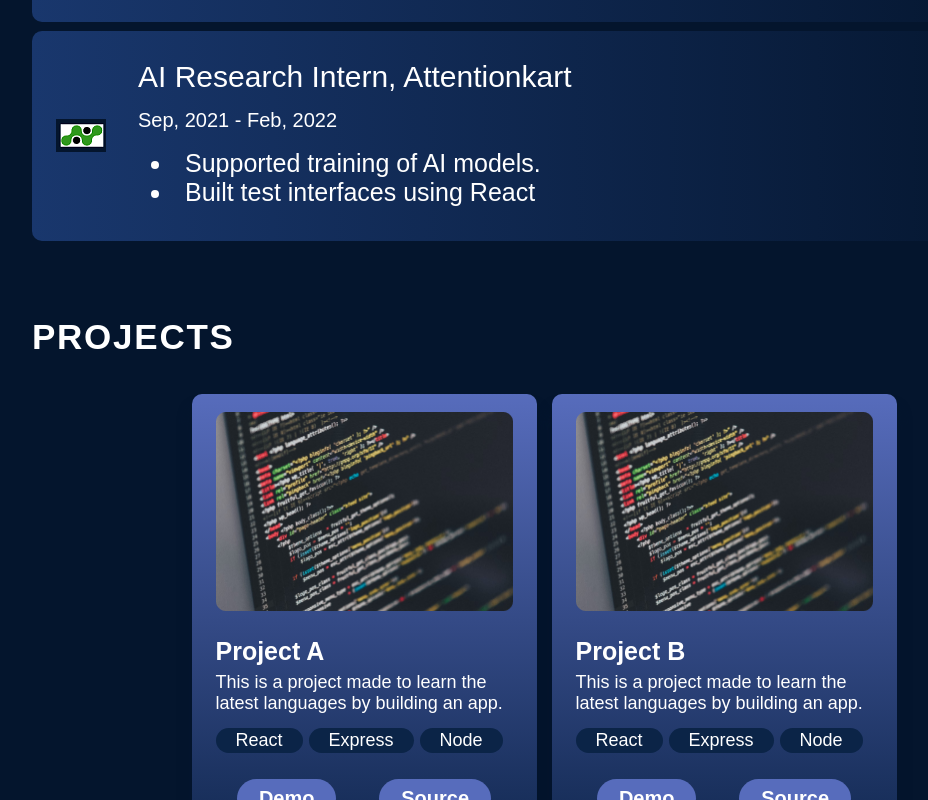
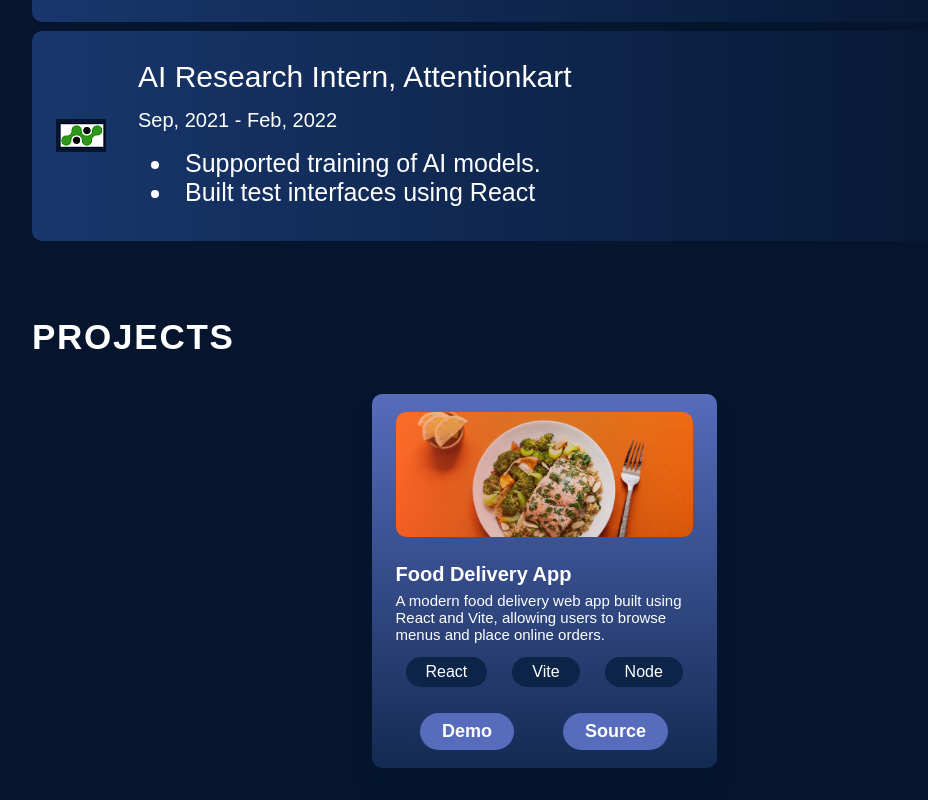
Before and after one commit to archanaV07/Portfolio, a React (Vite) app: page / in a window 1280 px wide. Shown: the part 2000-2800 px from the top of the page, without its empty margins (96-1024 px from the left). Built offline with nearby package versions, Linux system fonts and the light colour scheme.

Commit message:
Project_1

```diff
--- a/src/components/Projects/ProjectCard.module.css
+++ b/src/components/Projects/ProjectCard.module.css
@@ -12,16 +12,19 @@
 
 .image {
   margin-bottom: 26px;
+  border-radius: 10px;
+  width: 100%;
+  height: 100%;
 }
 
 .title {
-  font-size: 25px;
-  font-weight: 700;
+  font-size: 20px;
+  font-weight: 600;
 }
 
 .description {
   margin-top: 6px;
-  font-size: 18px;
+  font-size: 15px;
   font-weight: 400;
 }
 
@@ -31,16 +34,18 @@
   display: flex;
   flex-direction: row;
   flex-wrap: wrap;
-  gap: 6px;
+  gap: 25px;
   list-style: none;
+  padding-left: 10px;
 }
 
 .skill {
-  font-size: 18px;
+  font-size: 16px;
   font-weight: 400;
   border-radius: 100px;
   background: var(--color-dark);
-  padding: 2px 20px;
+  padding: 6px 20px;
+  align-items: center;
 }
 
 .links {
@@ -53,8 +58,8 @@
 .link {
   text-decoration: none;
   color: var(--color-text);
-  font-size: 20px;
-  font-weight: 600;
+  font-size: 18px;
+  font-weight: 550;
   border-radius: 100px;
   background: var(--color-primary);
   padding: 8px 22px;
--- a/src/data/projects.json
+++ b/src/data/projects.json
@@ -1,26 +1,10 @@
 [
   {
-    "title": "Project A",
-    "imageSrc": "projects/project.png",
-    "description": "This is a project made to learn the latest languages by building an app.",
-    "skills": ["React", "Express", "Node"],
-    "demo": "https://www.example.com",
-    "source": "https://www.github.com"
-  },
-  {
-    "title": "Project B",
-    "imageSrc": "projects/project.png",
-    "description": "This is a project made to learn the latest languages by building an app.",
-    "skills": ["React", "Express", "Node"],
-    "demo": "https://www.example.com",
-    "source": "https://www.github.com"
-  },
-  {
-    "title": "Project C",
-    "imageSrc": "projects/project.png",
-    "description": "This is a project made to learn the latest languages by building an app.",
-    "skills": ["React", "Express", "Node"],
-    "demo": "https://www.example.com",
-    "source": "https://www.github.com"
+    "title": "Food Delivery App",
+    "imageSrc": "projects/header_img.png",
+    "description": "A modern food delivery web app built using React and Vite, allowing users to browse menus and place online orders.",
+    "skills": ["React", "Vite", "Node"],
+    "demo": "https://fddelapp.netlify.app/",
+    "source": "https://github.com/archanaV07/food_del_app"
   }
 ]
--- a/src/main.jsx
+++ b/src/main.jsx
@@ -5,9 +5,7 @@ import App from './App.jsx';
 import { BrowserRouter } from 'react-router-dom';
 
 createRoot(document.getElementById('root')).render(
-  <StrictMode>
    <BrowserRouter>
     <App />
    </BrowserRouter>
-  </StrictMode>,
 )
```
Also changed, not shown: public/projects/header_img.png (added).
